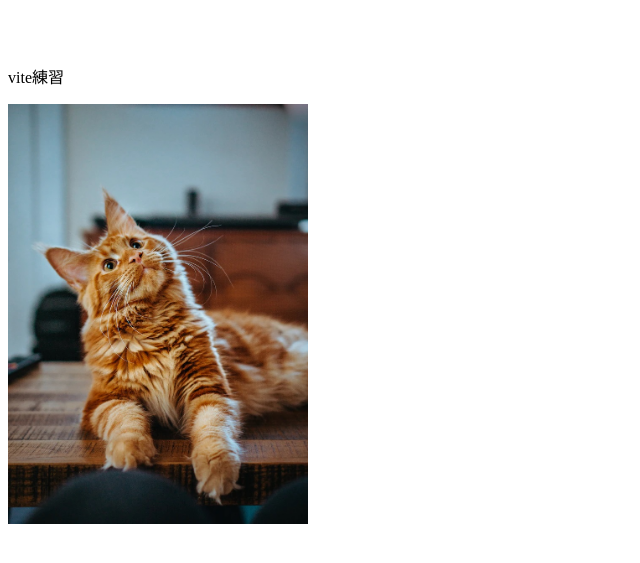
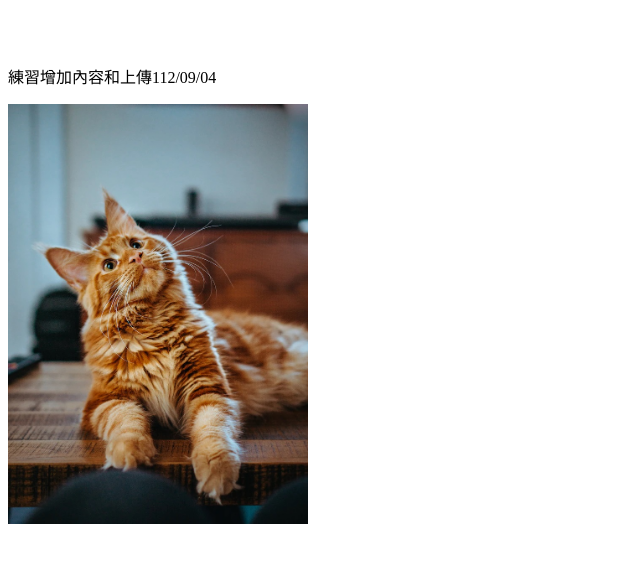
Before and after one commit to Newyorkallen/praticevite2, a website built with Vite: page pages/index.html in a window 1280 px wide. Shown: the part 215-778 px from the top of the page, without its empty margins (0-640 px from the left). Built offline with nearby package versions, Linux system fonts and the light colour scheme.

Commit message:
[update]增加內容

```diff
--- a/pages/index.html
+++ b/pages/index.html
@@ -10,7 +10,7 @@
     <%- include('./layout/header'); -%>
 
     <h1 class="index-title">我是首頁</h1>
-    <p>vite練習</p>
+    <p>練習增加內容和上傳112/09/04</p>
     <img src="../assets/images/cat.jpg" style="width: 300px;" alt="cat">
 
     <%- include('./layout/footer'); -%>
```
